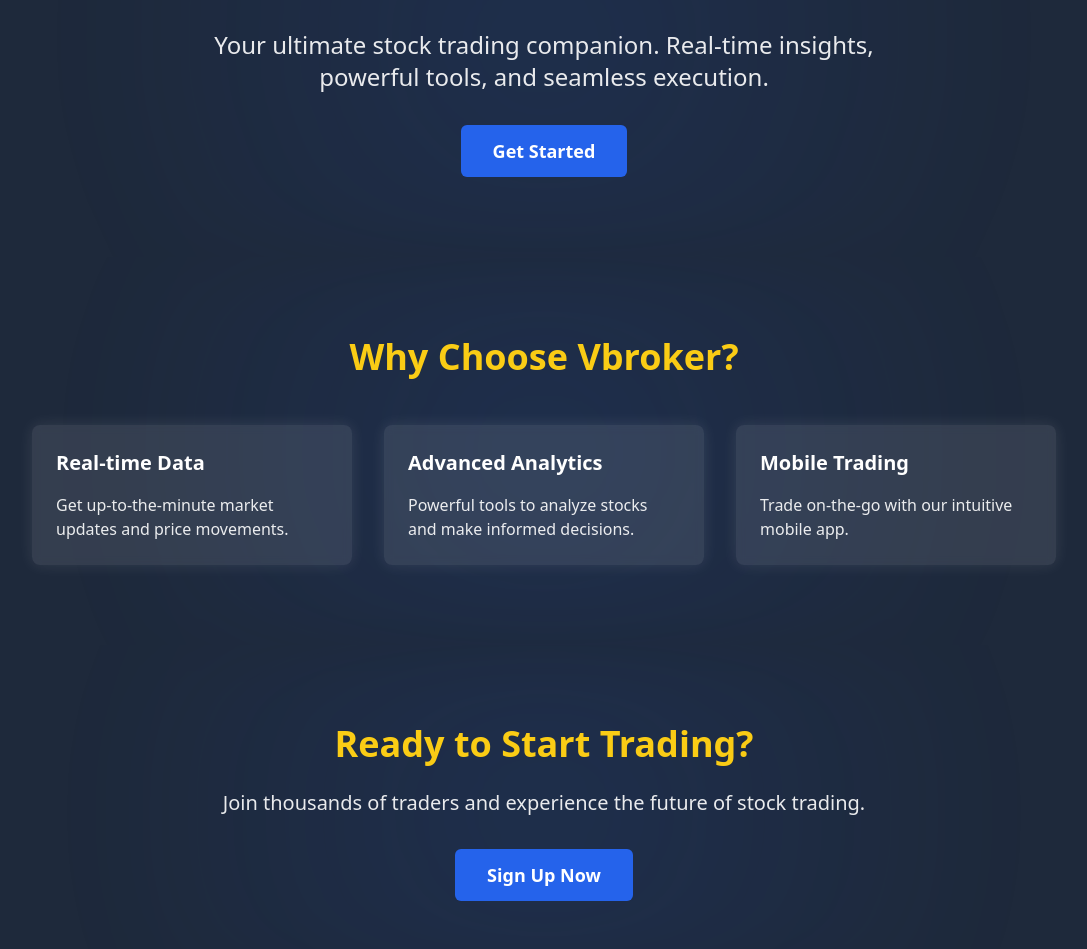
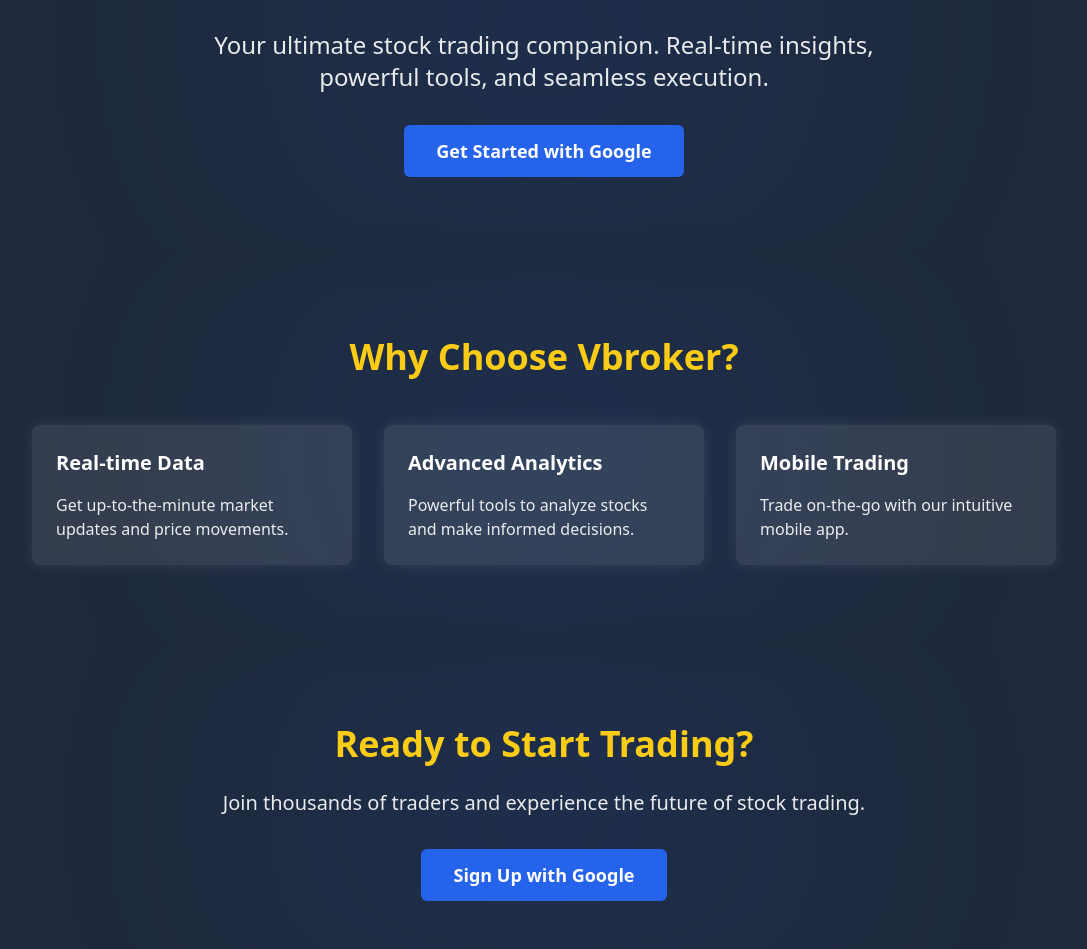
Before and after one commit to Vansh5632/StockBrokerApp, a Next.js app: page / in a window 1280 px wide. Shown: the part 183-1132 px from the top of the page, without its empty margins (96-1183 px from the left). Built offline with nearby package versions, Linux system fonts and the light colour scheme; no server answers.

Commit message:
landing page done

```diff
--- a/src/components/layout/landingPage/CTA.tsx
+++ b/src/components/layout/landingPage/CTA.tsx
@@ -1,15 +1,12 @@
 // components/CTA.jsx
 'use client';
 
-import { useState } from 'react';
-import Modal from '../Modal';
-import AuthForms from '../../auth/AuthForm';
+import { useSession, signIn } from "next-auth/react";
 
 export default function CTA() {
-  const [modalType, setModalType] = useState<string | null>(null);
+  const { data: session } = useSession();
 
   return (
-    <>
     <section className="py-20 px-4 relative overflow-hidden">
       <div className="glow-bg" />
       <div className="max-w-3xl mx-auto text-center">
@@ -19,20 +16,15 @@
         <p className="text-xl mb-8 opacity-90">
           Join thousands of traders and experience the future of stock trading.
         </p>
+        {!session && (
           <button
-            onClick={() => setModalType('signup')}
+            onClick={() => signIn('google')}
             className="px-8 py-3 text-lg rounded-md font-semibold bg-secondary text-white hover:scale-105 transition-all duration-300 shadow-[0_0_20px_rgba(37,99,235,0.5)] animate-glow"
           >
-            Sign Up Now
+            Sign Up with Google
           </button>
+        )}
       </div>
     </section>
-      <Modal isOpen={!!modalType} onClose={() => setModalType(null)}>
-        <AuthForms
-          type={modalType}
-          onClose={(newType: string | null) => setModalType(newType || null)}
-        />
-      </Modal>
-    </>
   );
 }
--- a/src/components/layout/landingPage/HeroSection.tsx
+++ b/src/components/layout/landingPage/HeroSection.tsx
@@ -1,16 +1,12 @@
+// components/Hero.jsx
 'use client';
 
-import { JSX, useState } from 'react';
-import Modal from '../Modal';
-import AuthForms from '../../auth/AuthForm';
+import { useSession, signIn } from "next-auth/react";
 
-type ModalType = 'signup' | 'login' | null;
-
-export default function HeroSection(): JSX.Element {
-  const [modalType, setModalType] = useState<ModalType>(null);
+export default function HeroSection() {
+  const { data: session } = useSession();
 
   return (
-    <>
     <section className="relative pt-32 pb-20 px-4 overflow-hidden">
       <div className="glow-bg" />
       <div className="max-w-5xl mx-auto text-center">
@@ -21,20 +17,15 @@
           Your ultimate stock trading companion. Real-time insights,
           powerful tools, and seamless execution.
         </p>
+        {!session && (
           <button
-            onClick={() => setModalType('signup')}
+            onClick={() => signIn('google')}
             className="px-8 py-3 text-lg rounded-md font-semibold bg-secondary text-white hover:scale-105 transition-all duration-300 shadow-[0_0_20px_rgba(37,99,235,0.5)] animate-glow"
           >
-            Get Started
+            Get Started with Google
           </button>
+        )}
       </div>
     </section>
-      <Modal isOpen={!!modalType} onClose={() => setModalType(null)}>
-        <AuthForms
-          type={modalType}
-          onClose={(newType: ModalType) => setModalType(newType || null)}
-        />
-      </Modal>
-    </>
   );
 }
```
Lines whose indentation alone changed are shown as unchanged.
